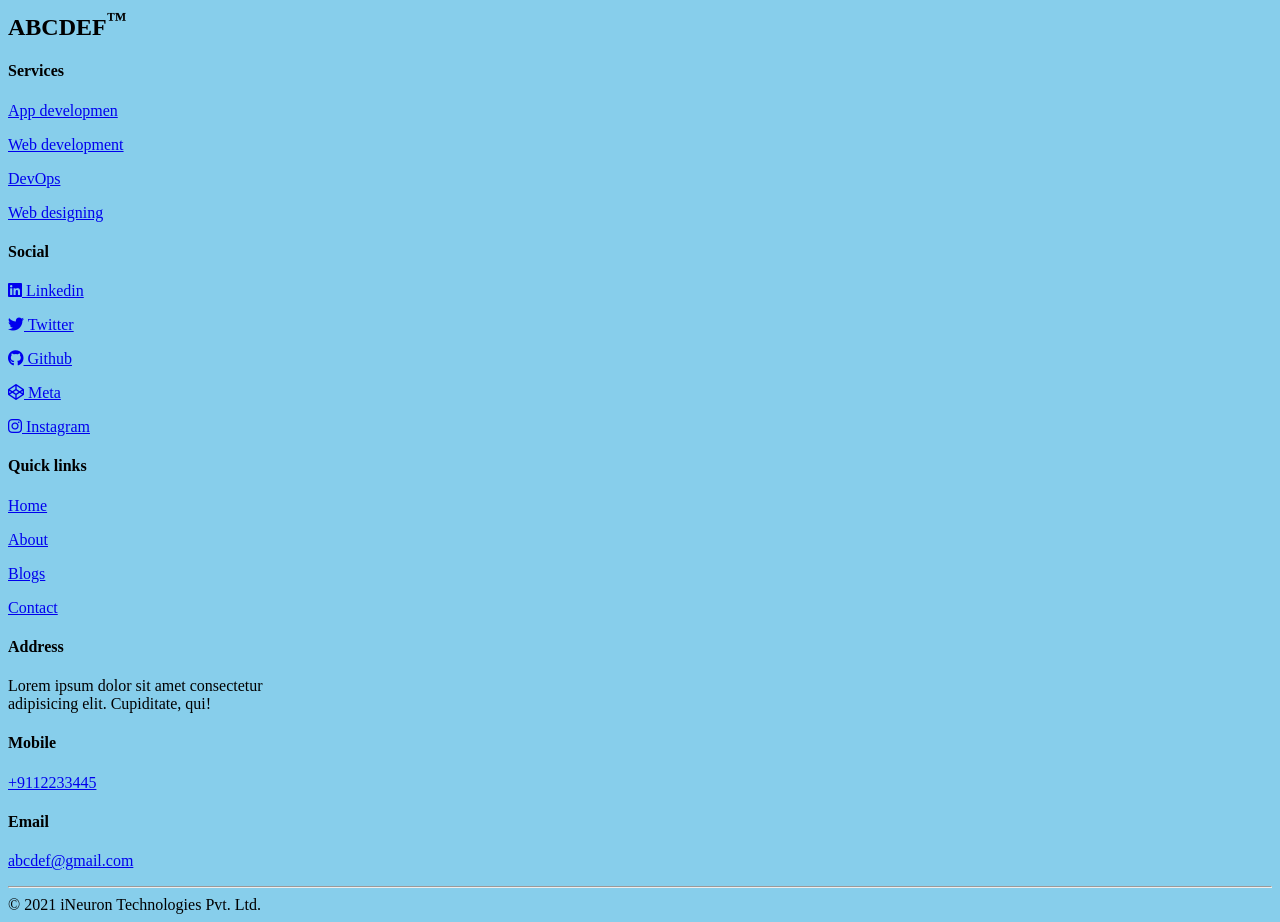
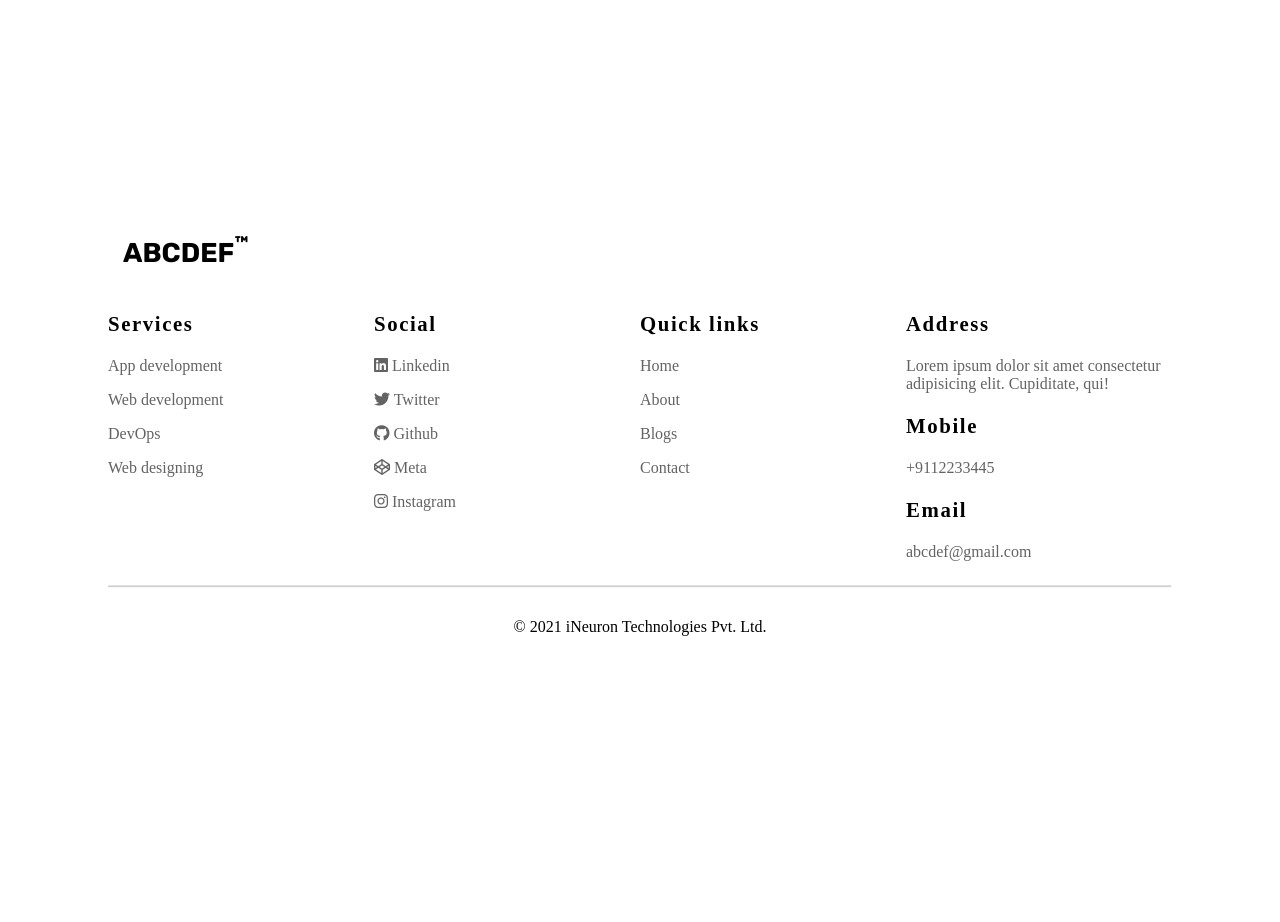
Before and after one commit to bhabinbudujapun/Front-End, a plain HTML site: page 09FOOTER/Challenge_1/index.html in a window 1280 px wide. After the commit the page ends 800 px from the top, so only its background shows below. Drawn offline with Linux system fonts and the light colour scheme.

Commit message:
Footer-Challenge-1 Completed

```diff
--- a/09FOOTER/Challenge_1/index.html
+++ b/09FOOTER/Challenge_1/index.html
@@ -17,7 +17,7 @@
       <div class="content">
         <div class="services">
           <h4>Services</h4>
-          <p><a href="#">App developmen</a></p>
+          <p><a href="#">App development</a></p>
           <p><a href="#">Web development</a></p>
           <p><a href="#">DevOps</a></p>
           <p><a href="#">Web designing</a></p>
@@ -59,10 +59,8 @@
           <p><a href="#">abcdef@gmail.com</a></p>
         </div>
       </div>
-      <footer>
-        <hr />
-        &copy; 2021 iNeuron Technologies Pvt. Ltd.
-      </footer>
+      <hr />
+      <footer>&copy; 2021 iNeuron Technologies Pvt. Ltd.</footer>
     </div>
   </body>
 </html>
--- a/09FOOTER/Challenge_1/style.css
+++ b/09FOOTER/Challenge_1/style.css
@@ -1,3 +1,59 @@
+/*
+font-color: #636363;
+*/
+
+@import url("https://fonts.googleapis.com/css2?family=Rubik:ital,wght@0,300..900;1,300..900&display=swap");
 body {
-    background-color: skyblue;
+  background-color: #fff;
+  /* font-family: Rubik, sans-serif; */
 }
+
+.footer {
+  padding: 200px 100px 0 100px;
+}
+
+.heading {
+  margin: 15px 0;
+  padding-left: 15px;
+}
+
+h2 {
+  font-family: Rubik, sans-serif;
+  font-weight: bolder;
+  font-size: 1.7rem;
+}
+
+h4 {
+  margin: 21px 0;
+  font-size: 1.3rem;
+  font-weight: bold;
+  letter-spacing: 0.1rem;
+}
+
+p,
+a {
+  color: #636363;
+  text-decoration: none;
+}
+
+hr {
+  padding: 0.5px 0;
+  background-color: #636363;
+  opacity: 0.3;
+}
+
+.content {
+  display: flex;
+}
+
+.services,
+.social-media,
+.links,
+.details {
+  flex: 1 1 0%;
+}
+
+footer {
+  margin: 30px 0;
+  text-align: center;
+}
```
